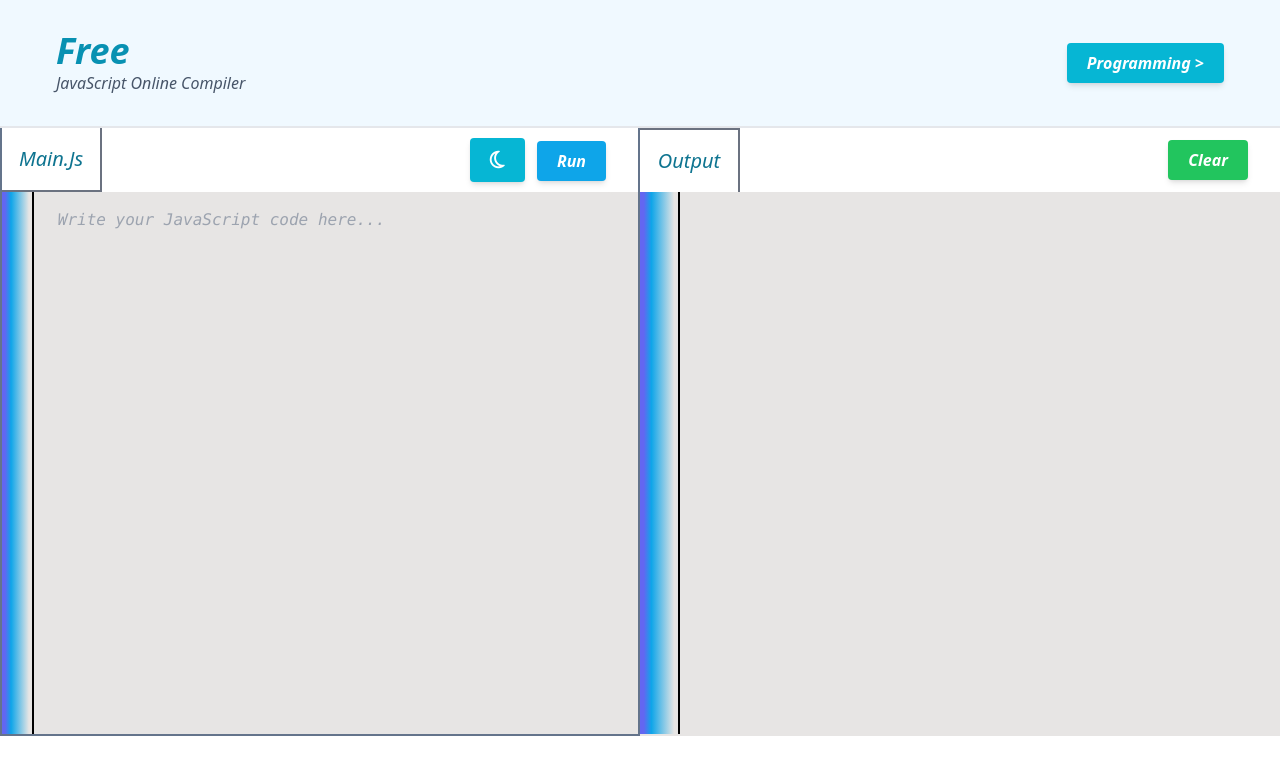
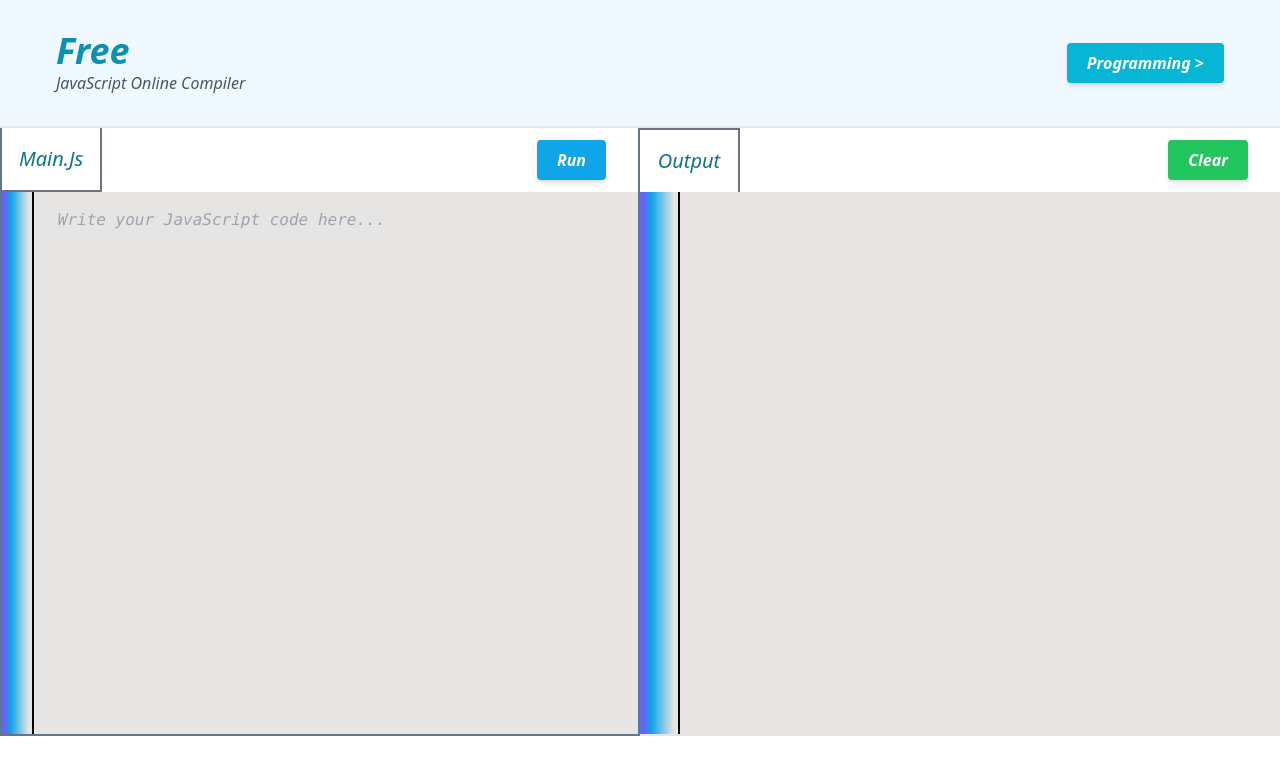
Before and after one commit to fareedgul735/Free-Online-Compiler-Js, a plain HTML site: page index.html in a window 1280 px wide. Drawn offline with nearby package versions, Linux system fonts and the light colour scheme.

Commit message:
something changes

```diff
--- a/index.html
+++ b/index.html
@@ -54,11 +54,6 @@
             <span class="italic text-xl text-cyan-700">Main.Js</span>
           </div>
           <div class="sib-2 mx-8">
-            <button
-              class="py-2 px-5 lg:mx-2 md:mx-2 mx-2 bg-cyan-500 text-white font-semibold rounded shadow-md hover:bg-cyan-700"
-            >
-              <i class="fa-regular fa-moon text-xl"></i>
-            </button>
             <button
               onclick="runCode()"
               class="py-2 px-5 bg-sky-500 text-white italic font-semibold rounded shadow-md hover:bg-blue-700"
```
